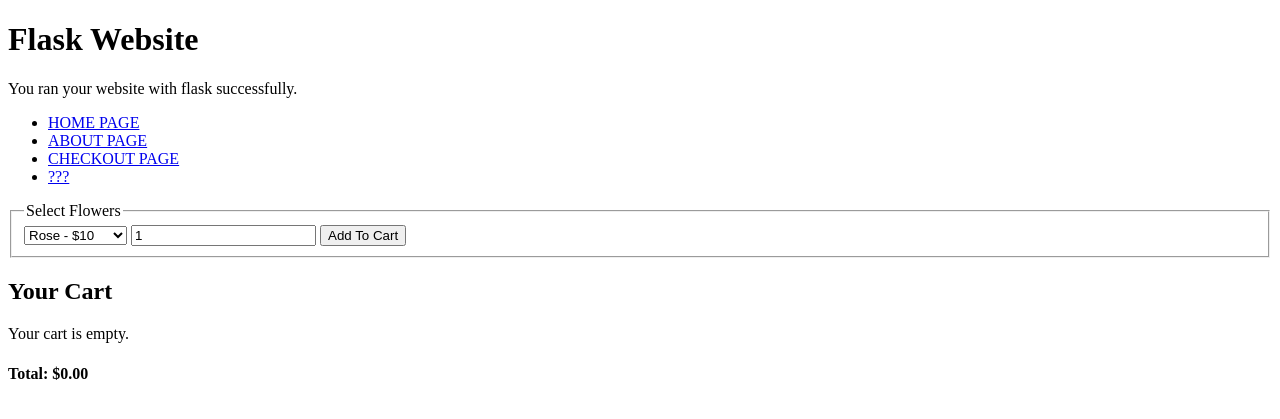
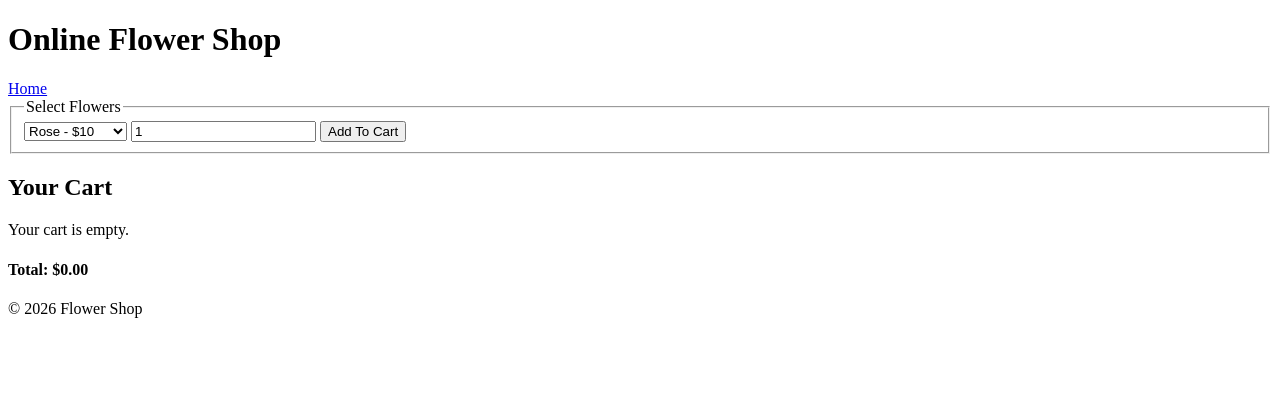
Before and after one commit to aivankhirlpastor/CSC2_Flask_Practise, a Flask app: page / in a window 1280 px wide. Shown: the top 419 px of the page. Run offline with Flask 3, Linux system fonts and the light colour scheme.

Commit message:
Implemented {% extends %} Base Parent Template

```diff
--- a/templates/index.html
+++ b/templates/index.html
@@ -1,12 +1,10 @@
-<!DOCTYPE html>
-<html lang="en">
-<head>
-    <meta charset="UTF-8">
-    <meta name="viewport" content="width=device-width, initial-scale=1.0">
-    <title>Flask Website</title>
-</head>
+{% extends "base.html" %}
+
+{% block title %}Home - Flower Shop{% endblock %}
+
+{% block content %}
 <body>
-    <h1>Flask Website</h1>
+    <!-- <h1>Flask Website</h1>
     <p>You ran your website with flask successfully.</p>
 
     <ul class="nav-bar">
@@ -14,7 +12,7 @@
         <li><a href="/about">ABOUT PAGE</a></li>
         <li><a href="/checkout">CHECKOUT PAGE</a></li>
         <li><a href="/randomness">???</a></li>
-    </ul>
+    </ul> -->
 
     <form action="{{ url_for('add_to_cart') }}" method="post">
         <fieldset>
@@ -56,4 +54,4 @@
     <h4>Total: ${{ '%.2f' % total_cost }}</h4>
 
 </body>
-</html>
+{% endblock %}
```
